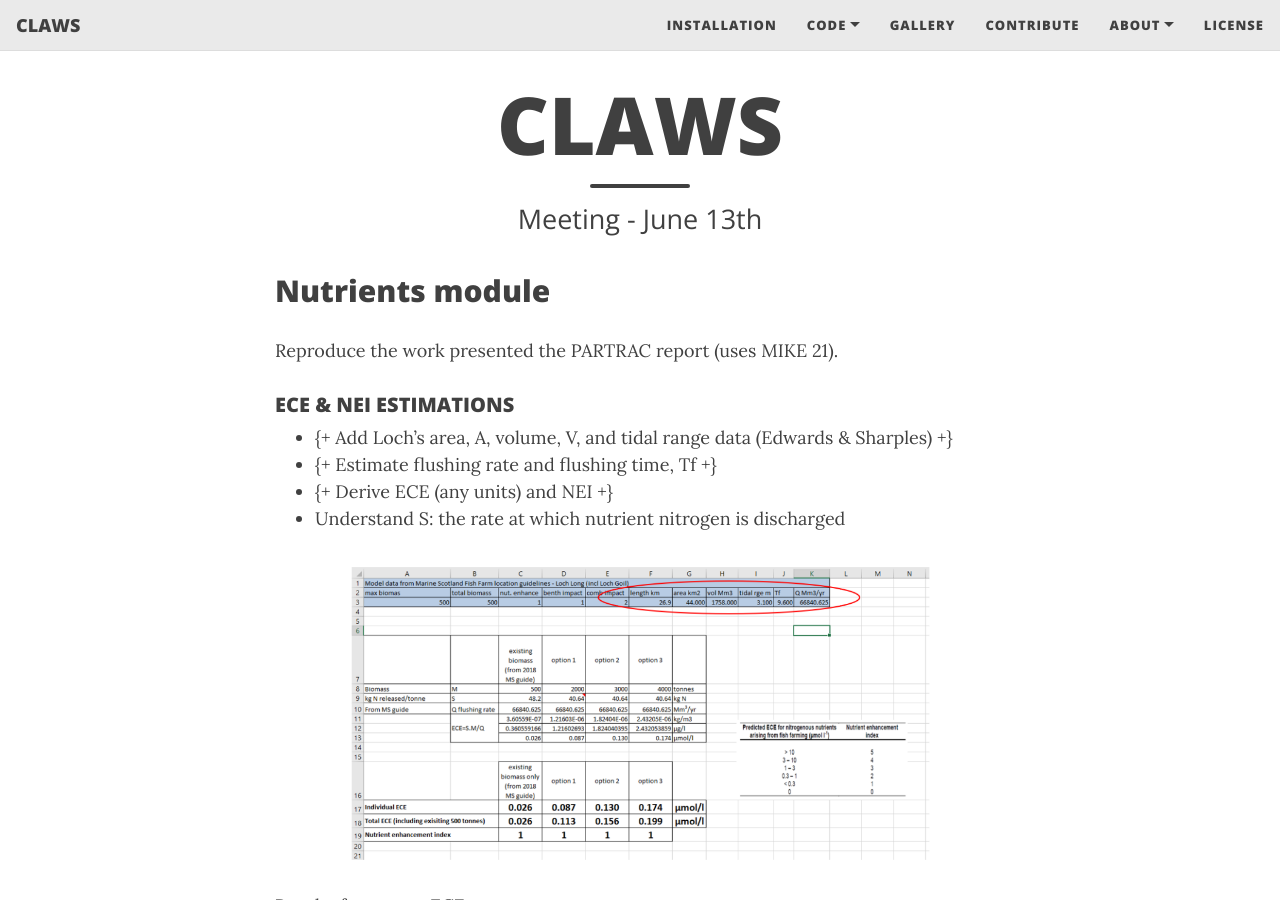
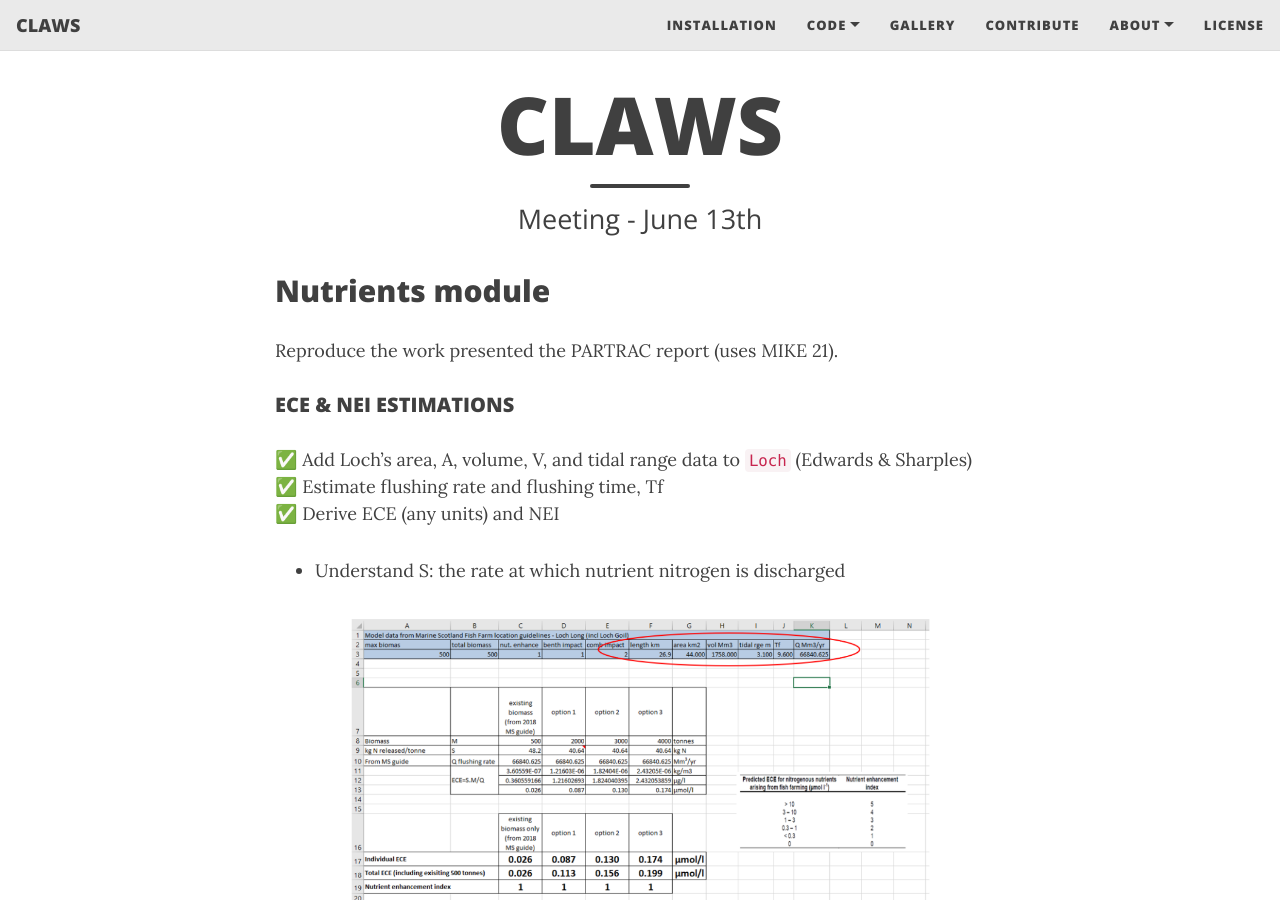
Before and after one commit to claws-scot/claws-scot.github.io, a Jekyll site: the page built from meeting.md, in a window 1280 px wide and 900 px high. Built offline with Jekyll 4.4.1, drawn with Linux system fonts in a browser that asks for light colours; nearby versions of some CDN libraries.

Commit message:
Editing web pages

```diff
--- a/meeting.md
+++ b/meeting.md
@@ -10,9 +10,9 @@ nav-short: true
 Reproduce the work presented the PARTRAC report (uses MIKE 21).
 &nbsp;
 <h5>ECE & NEI ESTIMATIONS</h5>
-- {+ Add Loch's area, A, volume, V, and tidal range data (Edwards & Sharples) +}
-- {+ Estimate flushing rate and flushing time, Tf +}
-- {+ Derive ECE (any units) and NEI +}
+&#9989; Add Loch's area, A, volume, V, and tidal range data to `Loch` (Edwards & Sharples)
+&#9989; Estimate flushing rate and flushing time, Tf
+&#9989; Derive ECE (any units) and NEI
 - Understand S: the rate at which nutrient nitrogen is discharged
 
 <p align="center">
```
